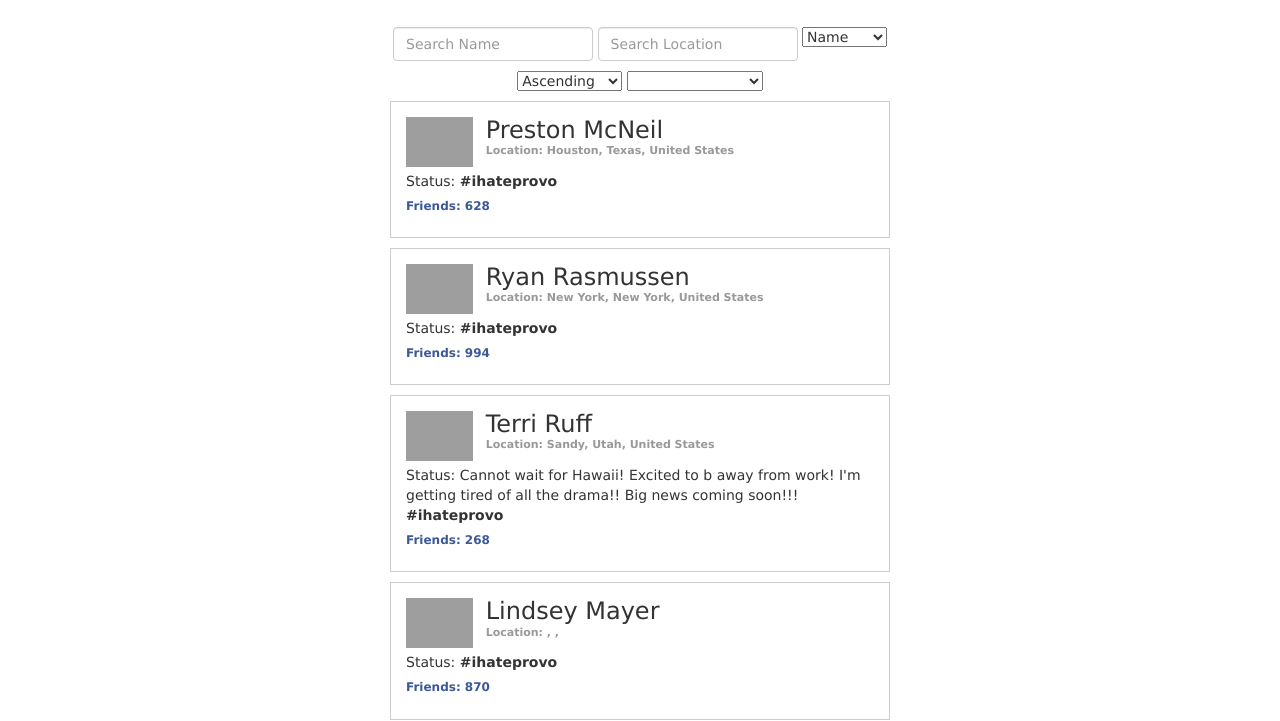
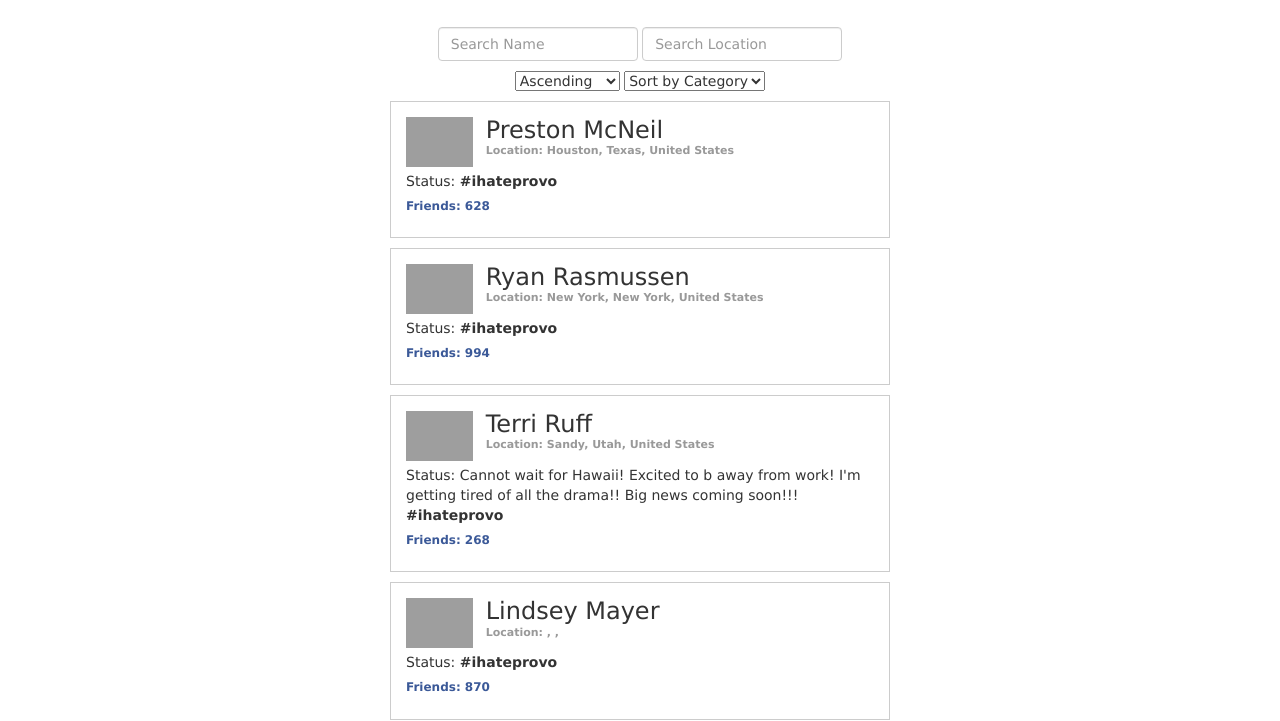
Before and after one commit to erinmeyers88/Practice-angular-friends, a plain HTML site: page index.html in a window 1280 px wide. Shown: the part 83-804 px from the top of the page. Drawn offline with nearby package versions, Linux system fonts and the light colour scheme; grey boxes are pictures that could not be loaded.

Commit message:
Cleaned it up.

```diff
--- a/FriendController.js
+++ b/FriendController.js
@@ -467,6 +467,7 @@ $scope.friends = [];
 
 $scope.toSort="name";
 
-$scope.myOptions=["name", "current_location", "status", "friend_count"]
+$scope.myOptions=[{key:"Name", value:"name"}, {key: "Location", value:"current_location.name"}, {key: "Status", value:"status"}, {key:"Friends", value:"friend_count"}
+];
 
 });
--- a/index.html
+++ b/index.html
@@ -17,27 +17,28 @@
         <input class="form-control" placeholder="Search Name" ng-model="searchTerm.name">
         <input class="form-control" placeholder="Search Location" ng-model="searchTerm.current_location.name">
 
-
-        <select class="input-medium" ng-model="toSort">
+<!--This was the way to make a drop down without usin an array-->
+        <!--<select class="input-medium" ng-model="toSort">
           <option value="name">Name</option>
           <option value="friend_count">#Friends</option>
           <option value="current_location.city">City</option>
           <option value="current_location.state">State</option>
           <option value="current_location.country">Country</option>
-        </select>
+        </select>-->
 
-        <select class="input-medium" ng-model="order">
+        <select class="input-medium" ng-model="whichWay">
           <option value="true">Descending</option>
           <option value="">Ascending</option>
         </select>
 
-        <select class="input-medium" ng-model="selectedOption" ng-options="option for option in myOptions">
+        <select class="input-medium" ng-model="selectedOption" ng-options="option.value as option.key for option in myOptions">
+          <option value="">Sort by Category</option>
         </select>
 
       </div>
     </form>
 
-    <ul ng-repeat="friend in friends | filter : searchTerm | orderBy: selectedOption : order">
+    <ul ng-repeat="friend in friends | filter : searchTerm | orderBy: selectedOption : whichWay">
       <li class='friend'>
         <img class="profile-pic" src="{{friend.pic_square}}">
 
```
